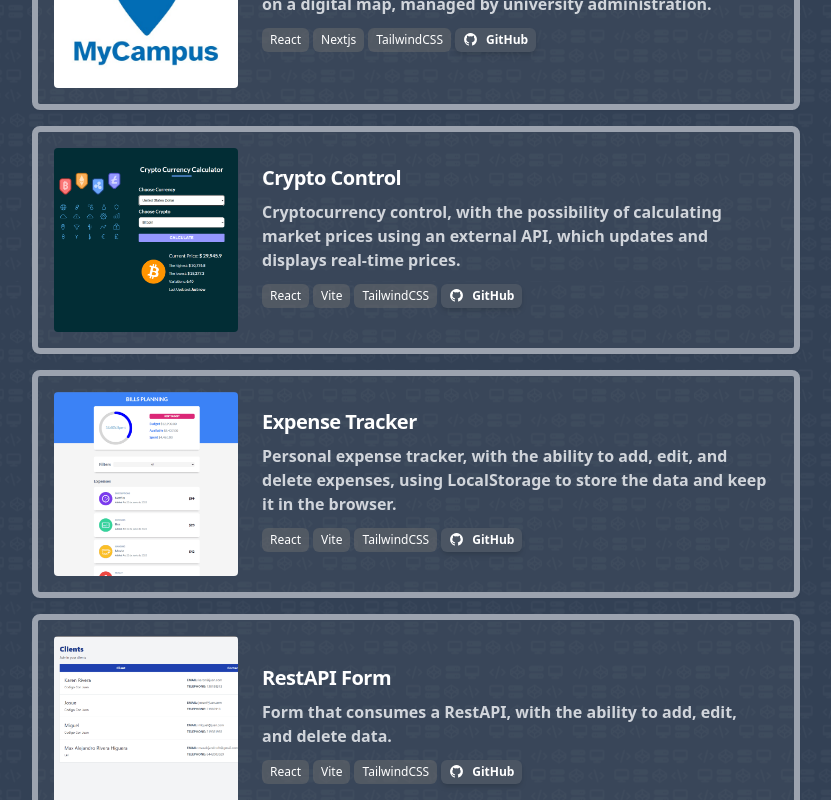
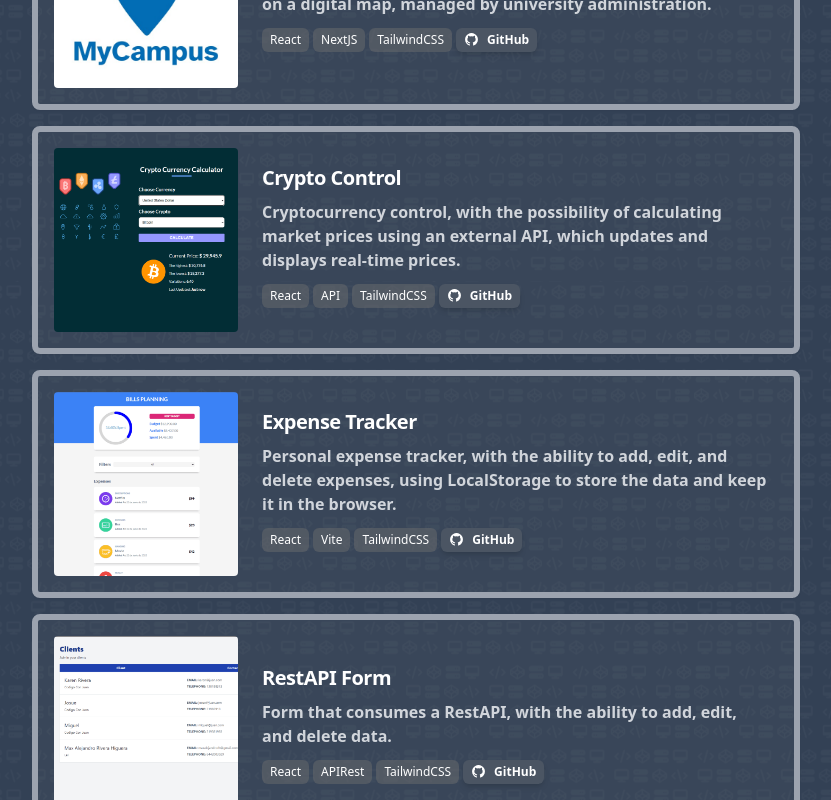
Before and after one commit to Lelmats/PortfolioWeb_React, a React (Vite) app: page / in a window 1280 px wide. Shown: the part 3460-4260 px from the top of the page, without its empty margins (224-1055 px from the left). Built offline with nearby package versions, Linux system fonts and the light colour scheme; what taos would draw is missing.

Commit message:
TechTagsUpdate

```diff
--- a/src/App.tsx
+++ b/src/App.tsx
@@ -193,9 +193,11 @@ function App() {
 
       {/* /* Section 4 - Projects */}
       <div className="flex bg-backgroundPrimary py-28 sm:text-5xl md:text-5xl xl:text-6xl text-4xl" style={backgroundStyle} id='Projects'>
+        {/* ImageArrow */}
         <div className='absolute mb-44 left-[80%] lg:left-[82%] xl:left-[82%] z-49'>
-          <img src="img/ClickWG.png" alt="" className='w-[150px] xl:w-[200px] 2xl:w-[250px] max-md:hidden' />
+          <img src="img/ClickWG.png" alt="ArrowGithub" className='w-[150px] xl:w-[200px] 2xl:w-[250px] max-md:hidden' />
         </div>
+
         <div className='mx-auto'>
           <h1 className='font-JetBrains mx-auto text-center w-fit text-white border-b-8 border-secondaryColor rounded-lg mb-8 ml-auto text-2xl sm:text-4xl md:text-4xl xl:text-5xl'>
             {t('projectsmore')}
@@ -203,21 +205,24 @@ function App() {
           <h1 className='font-JetBrains mx-auto text-center w-fit text-white border-b-4 border-secondaryColor rounded-lg mb-4 ml-auto text-xl sm:text-xl md:text-2xl xl:text-3xl'>
             Web Development
           </h1>
+
           <h1 className='font-JetBrains mx-auto text-center w-fit text-white border-secondaryColor rounded-lg mb-4 ml-auto text-4xl sm:text-4xl md:text-4xl xl:text-5xl'>
             🌐
           </h1>
-          <div className='grid'>
+
+          {/* Projects */}
+          <div >
             <CardProject
               title={t('projectTitle_1')}
               description={t('projectDes_1')}
-              tags={['React', 'Nextjs', 'TailwindCSS']}
+              tags={['React', 'NextJS', 'TailwindCSS']}
               imgPath='img/My-Campus-LogoBG.jpg'
               linkGithub='https://github.com/Lelmats/MyCampus'
             />
             <CardProject
               title={t('cryptoControl')}
               description={t('cryptoControlDes')}
-              tags={['React', 'Vite', 'TailwindCSS']}
+              tags={['React', 'API', 'TailwindCSS']}
               imgPath='img/Control_Crypto_SM.png'
               linkGithub='https://github.com/Lelmats/Crypto_Info-react-vite'
             />
@@ -231,7 +236,7 @@ function App() {
             <CardProject
               title={t('formRestAPI')}
               description={t('formRestAPIDes')}
-              tags={['React', 'Vite', 'TailwindCSS']}
+              tags={['React', 'APIRest', 'TailwindCSS']}
               imgPath='img/Form_RestAPI_SM.png'
               linkGithub='https://github.com/Lelmats/Form_RestAPI-react-vite'
             />
@@ -241,9 +246,13 @@ function App() {
             </h1>
           </div>
           <br />
+
           <h1 className='font-JetBrains mx-auto mt-5 text-center w-fit text-white border-b-4 border-secondaryColor rounded-lg mb-12 ml-auto text-xl sm:text-xl md:text-2xl xl:text-3xl'>
             {t('gameDev')}
           </h1>
+
+           {/* Games */}
+          <div >
             <CardProject
               title={t('kidboxTitle')}
               description={t('kidboxDes')}
@@ -268,7 +277,7 @@ function App() {
                 linkGithub='https://github.com/Lelmats/WasteShop/tree/main'
                 // itchLink='https://lelmats.itch.io/kidbox'
               />
-
+          </div>
         </div>
       </div>
 
```
Lines whose indentation alone changed are shown as unchanged.
